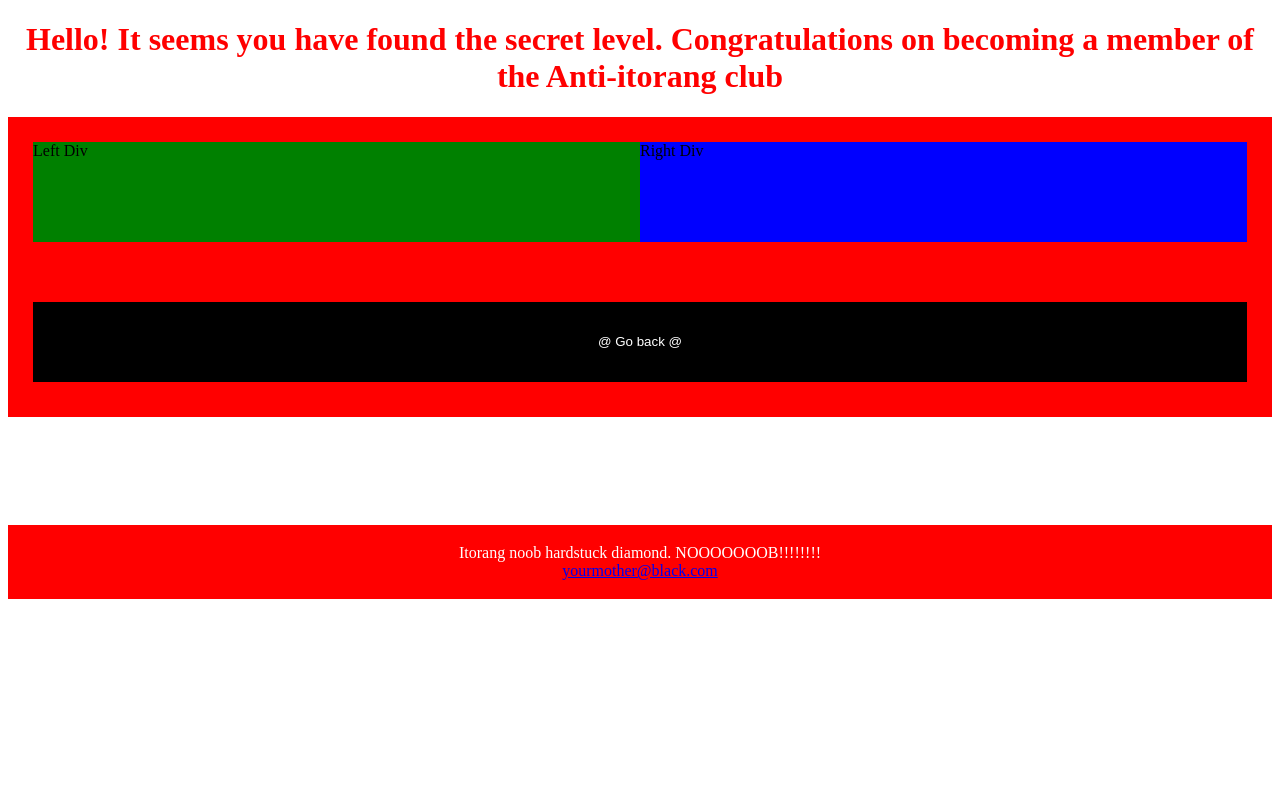
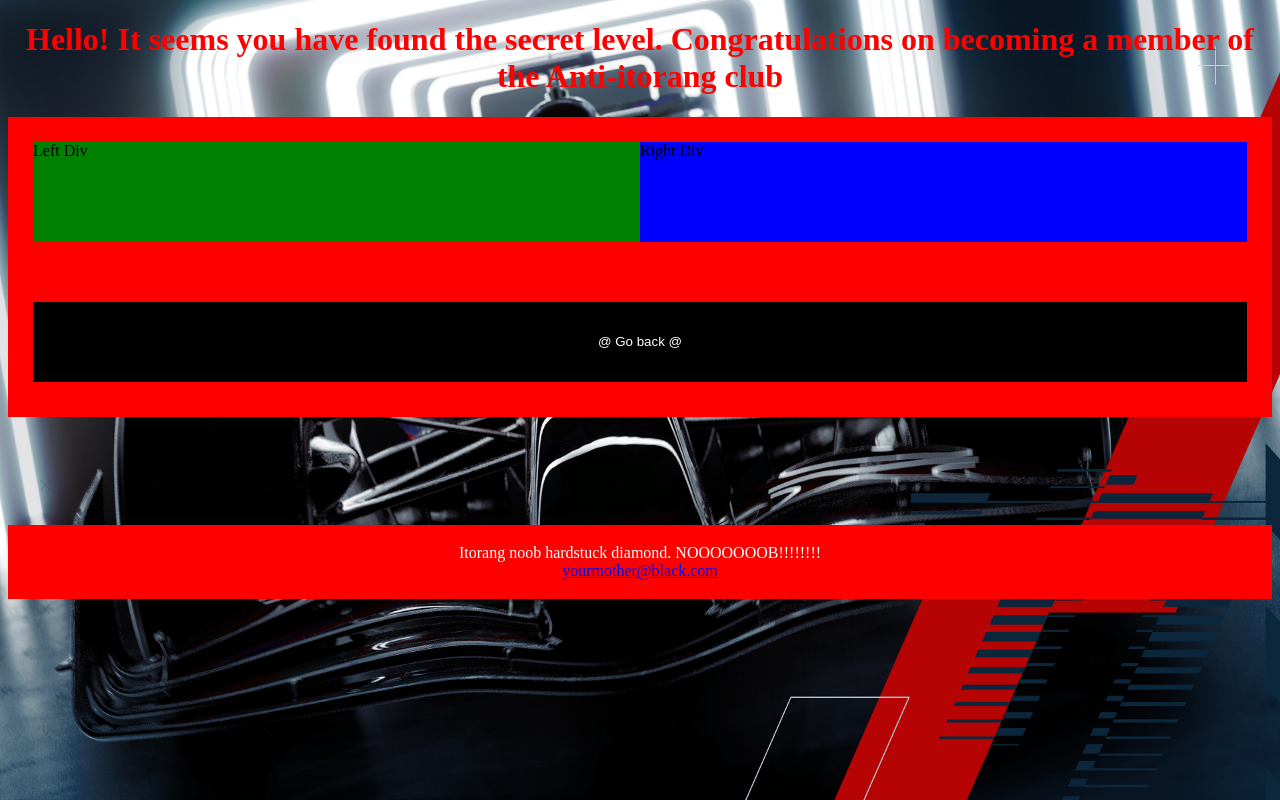
Before and after one commit to afc-asd/AID, a Django app: page /home/secret_level in a window 1280 px wide. Run offline with Django 4.2, Linux system fonts and the light colour scheme.

```diff
--- a/home/templates/home/test.html
+++ b/home/templates/home/test.html
@@ -6,6 +6,11 @@
 
     <link rel="stylesheet" href="{% static 'css/login.css' %}">
 
+    <style>
+        body {
+            background-image: url("{% static 'img/22.jpg' %}");
+        }
+    </style>
 </head>
 
 <body>
```
